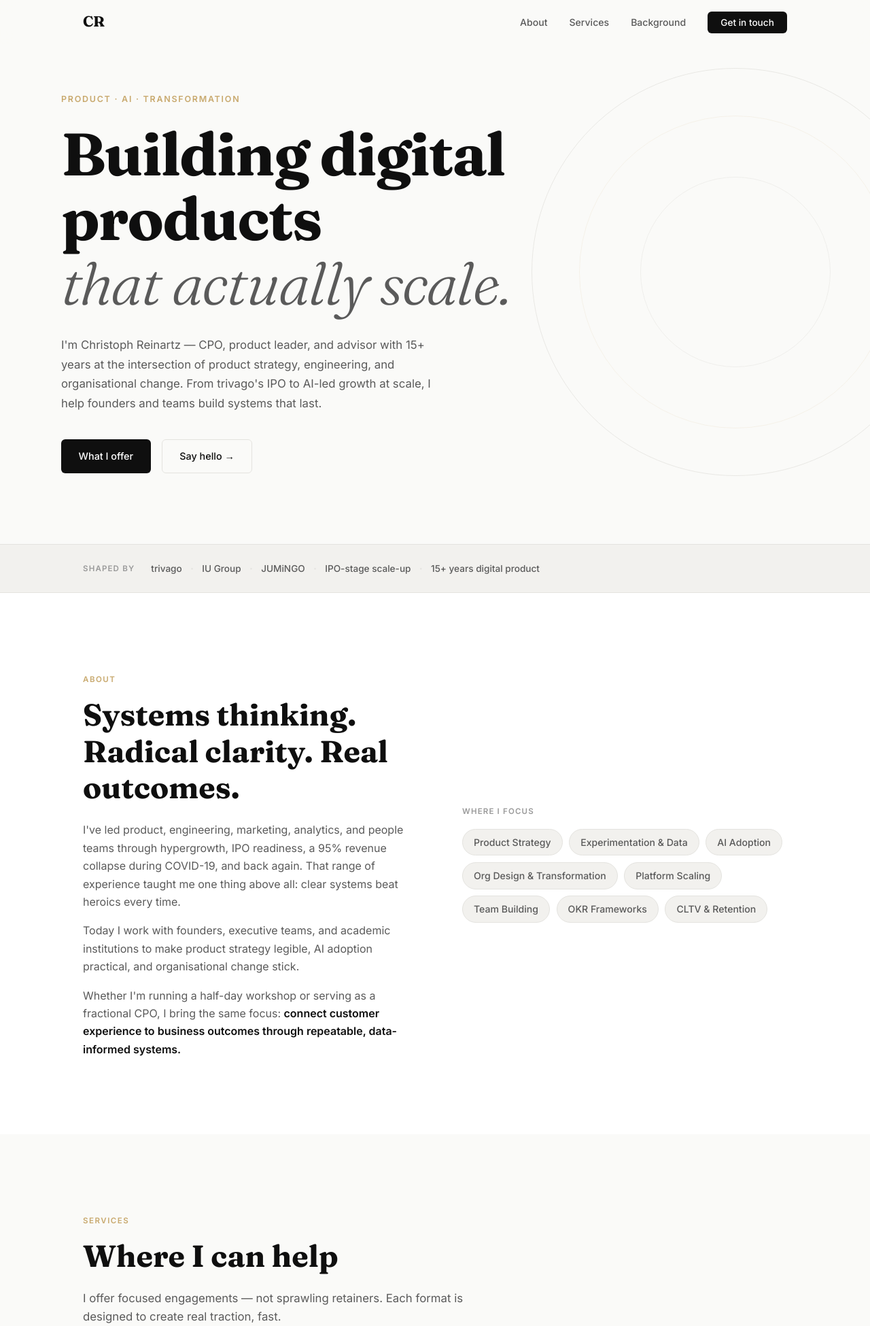
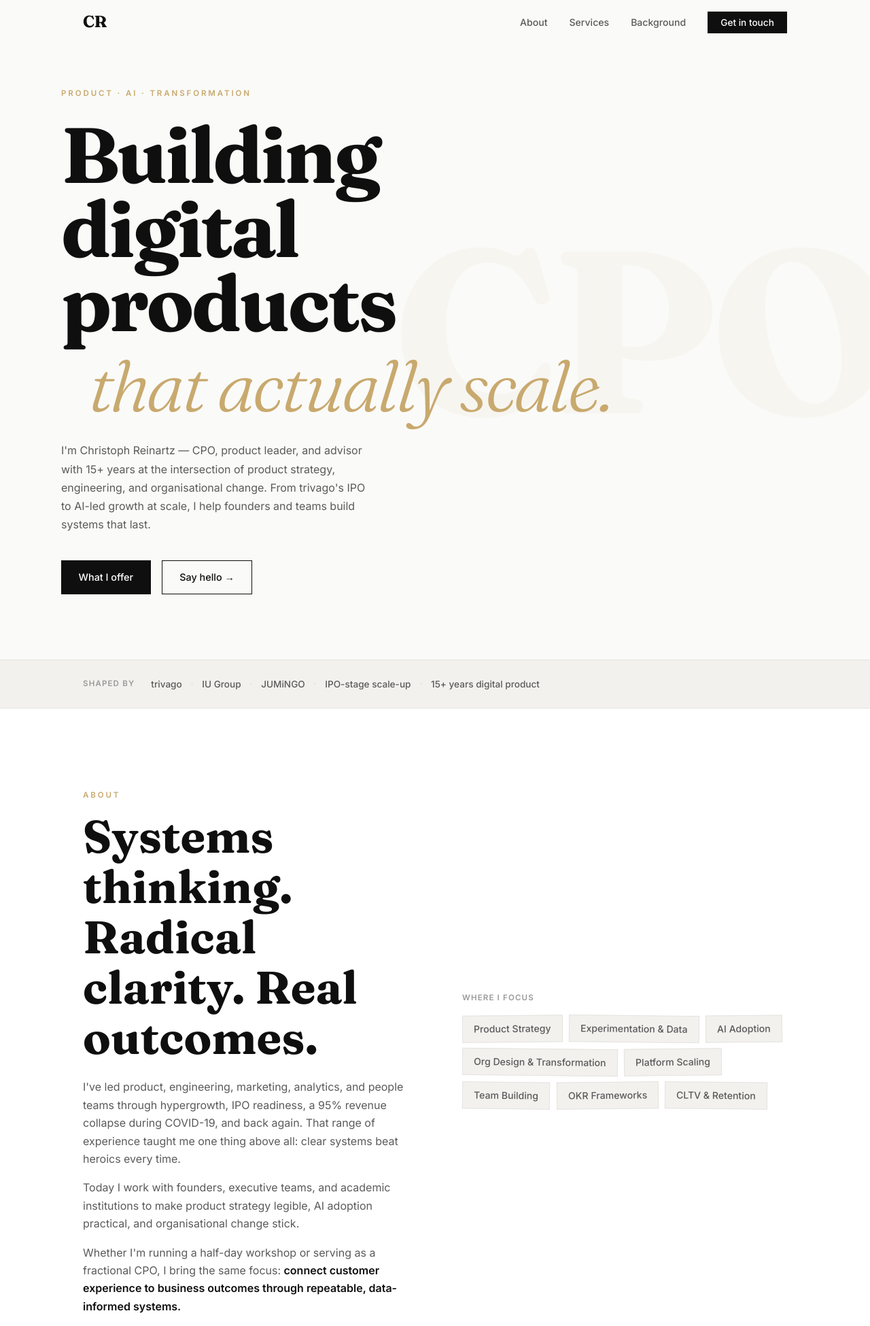
Before and after one commit to creinartz/portfolio, a PHP site: page / in a window 1280 px wide. Shown: the top 1950 px of the page at 68% size. Run offline with PHP 8.4, Linux system fonts and the light colour scheme.

Commit message:
design/chaotic: personality-driven redesign
Translates ADEPT-15 profile into visual language:
- Structure=1 → micro-rotated service cards, sharp corners everywhere,
  right-aligned italic hero em breaking the grid
- Leadership=9 + Assertiveness=8 → dominant hero headline (9vw/7.5rem),
  wider letter-spacing, takes up space
- Composure=3 → visible tension: dark background section, full gold
  contact section — unexpected color shifts mid-scroll
- Flexibility=8 + Novelty=9 → CPO watermark, inverted highlight cards,
  nothing sits perfectly still

Co-Authored-By: Claude Sonnet 4.6 <noreply@anthropic.com>

```diff
--- a/index.html
+++ b/index.html
@@ -31,10 +31,11 @@
 
   <!-- HERO -->
   <section class="hero" id="top">
+    <div class="hero-bg-text" aria-hidden="true">CPO</div>
     <div class="hero-inner">
       <p class="hero-eyebrow">Product · AI · Transformation</p>
       <h1 class="hero-headline">
-        Building digital products<br>
+        Building digital products
         <em>that actually scale.</em>
       </h1>
       <p class="hero-sub">
@@ -47,11 +48,6 @@
         <a href="#services" class="btn btn-primary">What I offer</a>
         <a href="&#109;&#97;&#105;&#108;&#116;&#111;&#58;&#99;&#104;&#114;&#105;&#115;&#116;&#111;&#112;&#104;&#64;&#99;&#114;&#101;&#105;&#110;&#97;&#114;&#116;&#122;&#46;&#100;&#101;" class="btn btn-ghost">Say hello →</a>
       </div>
-    </div>
-    <div class="hero-decoration" aria-hidden="true">
-      <div class="deco-ring deco-ring--1"></div>
-      <div class="deco-ring deco-ring--2"></div>
-      <div class="deco-ring deco-ring--3"></div>
     </div>
   </section>
 
--- a/script.js
+++ b/script.js
@@ -23,7 +23,7 @@ navLinks.querySelectorAll('a').forEach(link => {
 
 // Scroll reveal
 const revealEls = document.querySelectorAll(
-  '.service-card, .stat, .timeline-item, .about-text, .about-stats, .contact-intro, .contact-email'
+  '.service-card, .highlight-card, .about-text, .about-focus, .contact-intro, .contact-email'
 );
 
 revealEls.forEach((el, i) => {
@@ -39,6 +39,6 @@ const observer = new IntersectionObserver((entries) => {
       observer.unobserve(entry.target);
     }
   });
-}, { threshold: 0.12 });
+}, { threshold: 0.1 });
 
 revealEls.forEach(el => observer.observe(el));
--- a/styles.css
+++ b/styles.css
@@ -52,7 +55,7 @@ ul { list-style: none; }
   display: inline-block;
   font-size: 0.72rem;
   font-weight: 600;
-  letter-spacing: 0.13em;
+  letter-spacing: 0.25em;        /* wider — more assertive */
   text-transform: uppercase;
   color: var(--accent);
   margin-bottom: 0.9rem;
@@ -60,9 +63,9 @@ ul { list-style: none; }
 
 h2 {
   font-family: var(--font-serif);
-  font-size: clamp(1.8rem, 4vw, 2.8rem);
+  font-size: clamp(2rem, 5.5vw, 4.2rem);   /* bigger — takes up space */
   font-weight: 700;
-  line-height: 1.2;
+  line-height: 1.1;
   color: var(--ink);
   margin-bottom: 1.4rem;
 }
@@ -120,7 +123,7 @@ strong { color: var(--ink); font-weight: 600; }
   align-items: center;
   gap: 0.4rem;
   padding: 0.75rem 1.6rem;
-  border-radius: var(--radius-sm);
+  border-radius: 0;              /* sharp — no softness */
   font-size: 0.9rem;
   font-weight: 500;
   cursor: pointer;
@@ -134,19 +137,18 @@ strong { color: var(--ink); font-weight: 600; }
 }
 .btn-primary:hover {
   background: #2a2a2a;
-  transform: translateY(-1px);
+  transform: translateY(-2px);
 }
 
 .btn-ghost {
   background: transparent;
   color: var(--ink);
-  border: 1.5px solid var(--border);
+  border: 1.5px solid var(--ink);
 }
 .btn-ghost:hover {
-  border-color: var(--ink);
   background: var(--ink);
   color: #fff;
-  transform: translateY(-1px);
+  transform: translateY(-2px);
 }
 
 
@@ -180,7 +182,7 @@ strong { color: var(--ink); font-weight: 600; }
 
 .nav-logo {
   font-family: var(--font-serif);
-  font-size: 1.35rem;
+  font-size: 1.5rem;             /* slightly larger */
   font-weight: 700;
   color: var(--ink);
   letter-spacing: -0.02em;
@@ -205,7 +207,7 @@ strong { color: var(--ink); font-weight: 600; }
   background: var(--ink) !important;
   color: #fff !important;
   padding: 0.5rem 1.2rem;
-  border-radius: var(--radius-sm);
+  border-radius: 0;              /* sharp */
   font-size: 0.85rem !important;
 }
 .nav-cta:hover { background: #2a2a2a !important; }
@@ -249,37 +251,59 @@ strong { color: var(--ink); font-weight: 600; }
   z-index: 2;
 }
 
+/* Giant barely-visible watermark — adds depth without decoration */
+.hero-bg-text {
+  position: absolute;
+  font-family: var(--font-serif);
+  font-size: clamp(160px, 28vw, 340px);
+  font-weight: 700;
+  color: rgba(200, 169, 110, 0.055);
+  right: -2%;
+  top: 50%;
+  transform: translateY(-50%);
+  line-height: 1;
+  letter-spacing: -12px;
+  pointer-events: none;
+  user-select: none;
+  z-index: 1;
+}
+
 .hero-eyebrow {
-  font-size: 0.78rem;
+  font-size: 0.72rem;
   font-weight: 600;
-  letter-spacing: 0.14em;
+  letter-spacing: 0.25em;
   text-transform: uppercase;
   color: var(--accent);
-  margin-bottom: 1.4rem;
+  margin-bottom: 1.6rem;
   max-width: none;
 }
 
 .hero-headline {
   font-family: var(--font-serif);
-  font-size: clamp(2.8rem, 7vw, 5.5rem);
+  font-size: clamp(3.6rem, 9vw, 7.5rem);   /* dominant — commands the room */
   font-weight: 700;
-  line-height: 1.08;
-  letter-spacing: -0.02em;
+  line-height: 0.95;                         /* very tight */
+  letter-spacing: -0.03em;
   color: var(--ink);
-  margin-bottom: 1.8rem;
-  max-width: 14ch;
+  margin-bottom: 2rem;
+  max-width: 10ch;
 }
 
+/* Right-aligned italic — breaks the grid deliberately */
 .hero-headline em {
   font-style: italic;
   font-weight: 300;
-  color: var(--ink-soft);
+  color: var(--accent);
+  display: block;
+  text-align: right;
+  font-size: 0.92em;
+  margin-top: 0.15em;
 }
 
 .hero-sub {
-  font-size: 1.05rem;
+  font-size: 1rem;
   color: var(--ink-soft);
-  max-width: 52ch;
+  max-width: 46ch;
   line-height: 1.7;
   margin-bottom: 2.4rem;
 }
@@ -288,36 +312,6 @@ strong { color: var(--ink); font-weight: 600; }
   display: flex;
   gap: 1rem;
   flex-wrap: wrap;
-}
-
-/* Decoration rings */
-.hero-decoration {
-  position: absolute;
-  right: -8%;
-  top: 50%;
-  transform: translateY(-50%);
-  width: 600px;
-  height: 600px;
-  pointer-events: none;
-  z-index: 1;
-}
-
-.deco-ring {
-  position: absolute;
-  border-radius: 50%;
-  border: 1px solid var(--border);
-  top: 50%; left: 50%;
-  transform: translate(-50%, -50%);
-  animation: ringPulse 8s ease-in-out infinite;
-}
-
-.deco-ring--1 { width: 280px; height: 280px; animation-delay: 0s; }
-.deco-ring--2 { width: 460px; height: 460px; animation-delay: 1.5s; border-color: rgba(200,169,110,0.15); }
-.deco-ring--3 { width: 600px; height: 600px; animation-delay: 3s; }
-
-@keyframes ringPulse {
-  0%, 100% { opacity: 0.4; }
-  50%       { opacity: 0.8; }
 }
 
 
@@ -405,16 +399,21 @@ strong { color: var(--ink); font-weight: 600; }
   color: var(--ink-soft);
   background: var(--bg-alt);
   border: 1px solid var(--border);
-  border-radius: 100px;
+  border-radius: 0;              /* sharp — no pills */
   padding: 0.45rem 1rem;
-  transition: border-color 0.2s, color 0.2s, transform 0.2s;
+  transition: border-color 0.2s, color 0.2s, background 0.2s, transform 0.18s var(--ease);
   cursor: default;
 }
 
+/* Alternating micro-rotations — nothing sits perfectly still */
+.focus-tags .focus-tag:nth-child(odd)  { transform: rotate(-0.6deg); }
+.focus-tags .focus-tag:nth-child(even) { transform: rotate(0.6deg); }
+
 .focus-tag:hover {
   border-color: var(--accent);
+  background: var(--accent);
   color: var(--ink);
-  transform: translateY(-1px);
+  transform: rotate(0deg) translateY(-2px);
 }
 
 
@@ -683,12 +720,12 @@ strong { color: var(--ink); font-weight: 600; }
 
 
 /* =========================================================
-   SCROLL REVEAL
+   SCROLL REVEAL — snappier, more energetic
    ========================================================= */
 .reveal {
   opacity: 0;
-  transform: translateY(24px);
-  transition: opacity 0.7s var(--ease), transform 0.7s var(--ease);
+  transform: translateY(20px);
+  transition: opacity 0.4s var(--ease), transform 0.4s var(--ease);
 }
 
 .reveal.visible {
@@ -696,10 +733,10 @@ strong { color: var(--ink); font-weight: 600; }
   transform: none;
 }
 
-.reveal-delay-1 { transition-delay: 0.1s; }
-.reveal-delay-2 { transition-delay: 0.2s; }
-.reveal-delay-3 { transition-delay: 0.3s; }
-.reveal-delay-4 { transition-delay: 0.4s; }
+.reveal-delay-1 { transition-delay: 0.05s; }
+.reveal-delay-2 { transition-delay: 0.10s; }
+.reveal-delay-3 { transition-delay: 0.15s; }
+.reveal-delay-4 { transition-delay: 0.20s; }
 
 
 /* =========================================================
```
Also changed, not shown: other parts of styles.css (+76 -34 lines).
